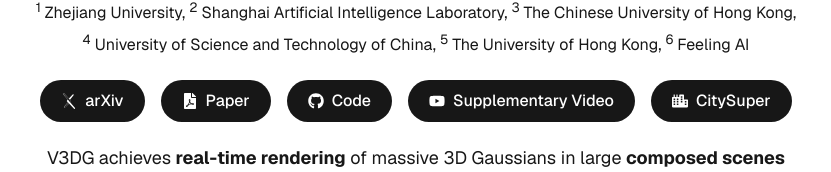
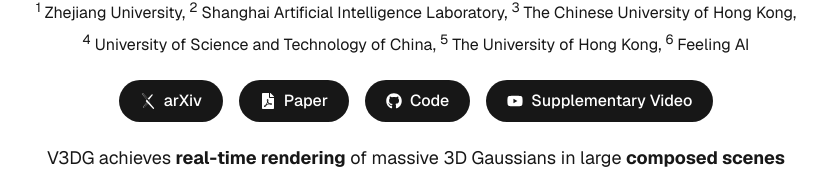
Before and after one commit to Xijie-Yang/V3DG, a Next.js app: page / in a window 1280 px wide. Shown: the part 366-538 px from the top of the page, without its empty margins (224-1055 px from the left). Built offline with nearby package versions, Linux system fonts and the light colour scheme.

Commit message:
reorder city-super

```diff
--- a/src/app/page.tsx
+++ b/src/app/page.tsx
@@ -111,14 +111,6 @@ export default function Home() {
           >
             <FaYoutube />
             Supplementary Video
-          </a>
-          <a
-            href="https://city-super.github.io"
-            target="_blank"
-            rel="noopener noreferrer"
-          >
-            <FaCity />
-            CitySuper
           </a>
         </div>
 
@@ -260,6 +252,17 @@ export default function Home() {
         <pre>
           <code>{Text_Reference_BibTeX}</code>
         </pre>
+
+        <div className={styles.ctas}>
+          <a
+            href="https://city-super.github.io"
+            target="_blank"
+            rel="noopener noreferrer"
+          >
+            <FaCity />
+            CitySuper Projects
+          </a>
+        </div>
       </main>
     </div>
   );
```
